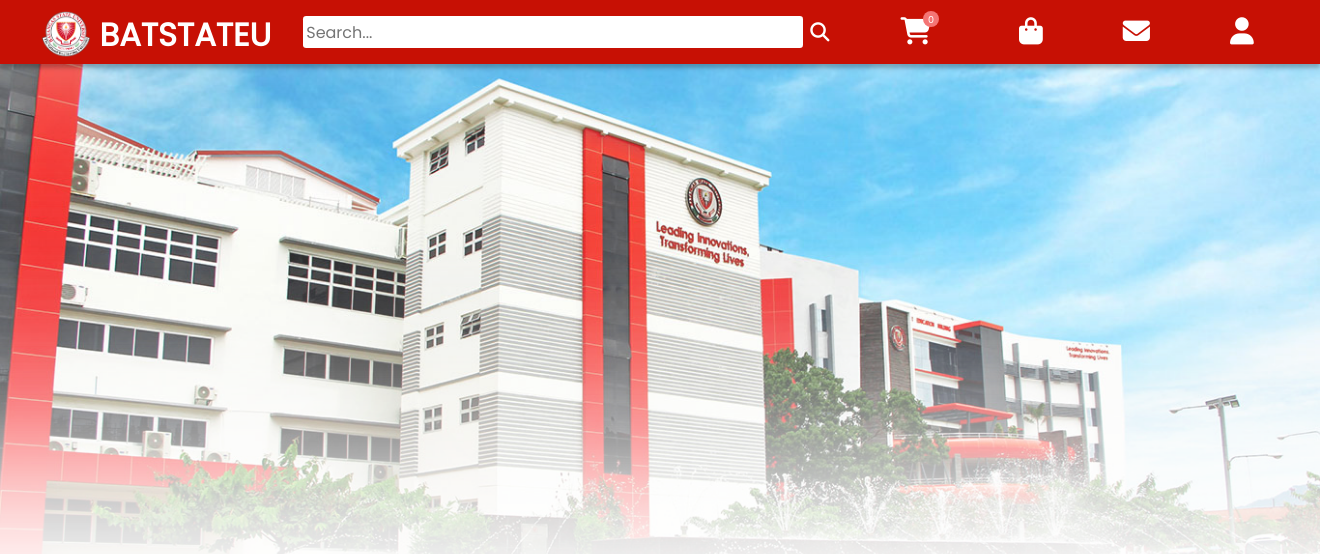
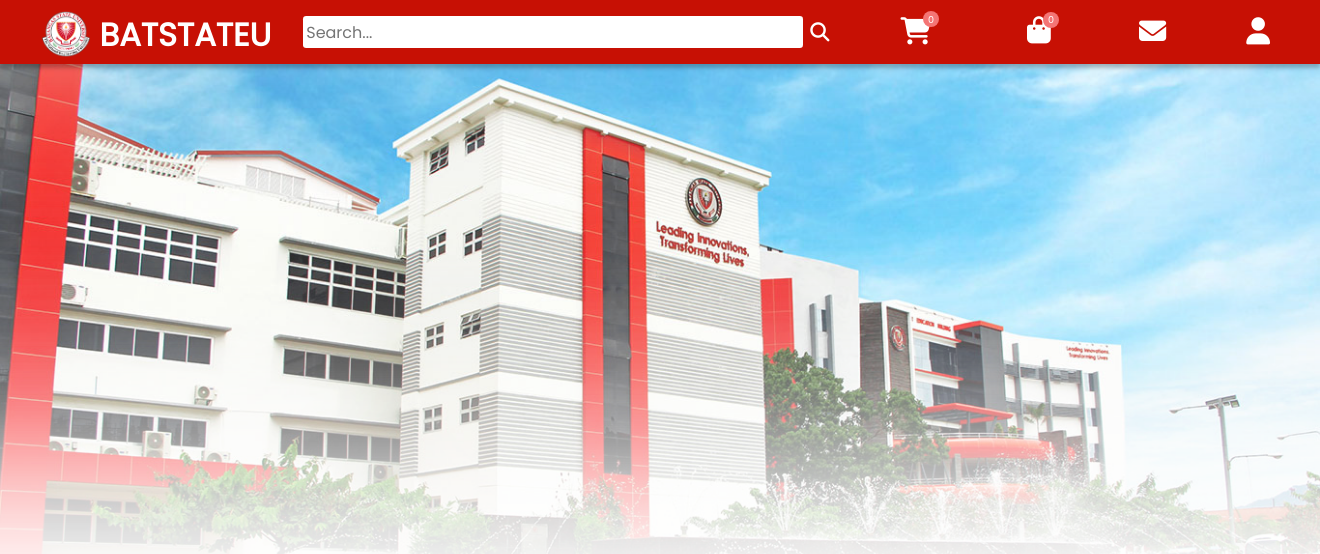
Before and after one commit to DirkSteven/bsushop, a Flask app: page / in a window 1320 px wide. Shown: the top 554 px of the page. Run offline with Flask 3, Linux system fonts and the light colour scheme; some libraries are stand-ins or nearby versions.

Commit message:
Merge dev-lance

```diff
--- a/bsumarketplace/static/css/styles.css
+++ b/bsumarketplace/static/css/styles.css
@@ -45,7 +45,6 @@
 nav .side{
     display: flex;
     list-style: none;
-    padding: 0.6rem;
     margin-right: 4rem;
     margin-left: 2rem;
     color: rgb(255, 255, 255);
@@ -54,6 +53,7 @@
     justify-content: space-between;
     gap: 5rem;
     align-items: center;
+    position: relative;
 }
 
 nav .cart:hover, .shopbag:hover, .message:hover, .acc:hover {
@@ -64,7 +64,7 @@
     justify-content: center;
     align-items: center;
 }
-nav .cart p{
+nav .cart .count {
     font-size: 0.6rem;
     padding: 0.1rem;
     width: 1rem;
@@ -72,8 +72,25 @@
     border-radius: 50%;
     background-color: #f47575;
     color: #ffffff;
+
+}
+#cart-ctr{
     margin-left: -0.5rem;
     margin-top: -10px;
+}
+#order-ctr{
+    position: relative;
+    font-size: 0.6rem;
+    padding: 0.1rem;
+    width: 1rem;
+    height: 1rem;
+    border-radius: 50%;
+    background-color: #f47575;
+    color: #ffffff;
+    margin-top: -2.5rem;
+    margin-bottom: 1.6rem;
+    margin-left: 1.5rem;
+    z-index: 100;
 }
 
 
@@ -113,6 +130,7 @@
 }
 .custom-link1{
     color: #c71004;
+    margin-left: 5px;
 }
 .custom-link1:hover{
     color: #f61909;
@@ -339,13 +357,13 @@
     align-items: center;
     justify-content: center;
     background-color: #c71004;
-    width: 94%;
-    margin: 10px;
+    width: 97%;
     border: none;
     color: #ffffff;
     border-radius: 0.2rem;
     padding: 0.5rem;
     margin-top: 2rem;
+    margin-bottom: 1rem;
     box-shadow: 0 4px 8px 0 rgba(0, 0, 0, 0.2);
 }
 .log_in .log_btn:hover{
@@ -364,6 +382,9 @@
     align-items: center;
     justify-content: center;
     color: #9f180e;
+}
+.form_pop label{
+    margin-top: 1rem;
 }
 #showSignUp:hover{
     color:#f61909 ;
@@ -422,13 +443,13 @@
     align-items: center;
     justify-content: center;
     background-color: #c71004;
-    width: 94%;
-    margin: 10px;
+    width: 97%;
     border: none;
     color: #ffffff;
     border-radius: 0.2rem;
     padding: 0.5rem;
     margin-top: 2rem;
+    margin-bottom: 1rem;
     box-shadow: 0 4px 8px 0 rgba(0, 0, 0, 0.2);
 }
 .sign_btn:hover{
@@ -791,3 +812,11 @@
     z-index: 1000;
 
 }
+.cart-size {
+    display: flex;
+    align-items: center; /* Align items vertically in the center */
+  }
+
+  .cart-size label {
+    margin-right: 5px; /* Add some spacing between 'Size:' and the actual size */
+  }
--- a/bsumarketplace/static/js/addTocart.js
+++ b/bsumarketplace/static/js/addTocart.js
@@ -62,7 +62,7 @@
 
     // Optionally, you can update the cart display here
     updateCartDisplay();
-    updateItemCount(1);
+    updateItemCount(quantity);
 }
 function updateCartDisplay() {
     // Get the cart container
@@ -96,7 +96,7 @@
 }
 
 function CartBoxComponent(title, price, imgSrc, size, quantity) {
-    const cartSize = size ? `Size: ${size}` : 'Size: N/A'; // If size is falsy, set it to 'N/A'
+    const cartSize = size ? `${size}` : ' N/A'; // If size is falsy, set it to 'N/A'
 
     return `
         <div class="prod-box" id="cart-box">
@@ -105,7 +105,10 @@
             <div class="detail-box">
                 <div class="cart-product-title">${title}</div>
                 <div class="cart-price">${price}</div>
-                <div class="cart-size">${cartSize}</div>
+                <div class="cart-size">
+                <label for="cartSize">Size: </label>
+                <div class="cart-size" id="cartSize">${cartSize}</div>
+                </div>
                 <div class="cart-quantity"> Qty: ${quantity}</div>
             </div>
             <i class='bx bxs-trash-alt cart-remove' onclick="removeItemFromCart('${title}', '${size}')"></i>
@@ -148,10 +151,18 @@
 
 let itemCount = 0;
 
-// Function to update the item count
-function updateItemCount(change) {
-    // Update the itemCount based on the change value
-    itemCount += change;
+function updateItemCount() {
+    // Create a Set to store unique item identifiers
+    const uniqueItems = new Set();
+
+    // Count the number of unique items in the cart
+    cartItems.forEach(item => {
+        const itemIdentifier = `${item.title}-${item.size}`;
+        uniqueItems.add(itemIdentifier);
+    });
+
+    // Update the itemCount based on the number of unique items
+    itemCount = uniqueItems.size;
 
     // Get the element where you want to display the item count
     const itemCountElement = document.querySelector('#cart-ctr');
--- a/bsumarketplace/static/js/orders.js
+++ b/bsumarketplace/static/js/orders.js
@@ -1,6 +1,7 @@
 const ordersIcon = document.querySelector("#ordersIcon");
 const order = document.querySelector("#orderTab"); // Ensure this ID matches your HTML
 const closeOrder = document.querySelector("#closeOrder");
+
 
 ordersIcon.addEventListener("click", () => {
     order.classList.add("active");
@@ -35,38 +36,68 @@
 
         // Remove the item from the cart
         removeItemFromCart(title, size);
+
     });
 
-    // Close the cart after moving items to the order tab
-    order.classList.remove("active");
+    updateOrderCount(1);
 });
 
 function addToOrderTab() {
+    // Assuming selectedProductInfo is a global variable
+    if (!selectedProductInfo) {
+        console.error("No selected product information available.");
+        return;
+    }
+
     const selectedProduct = products.find(p => p.name === selectedProductInfo.name);
 
     if (selectedProduct) {
-      const title = selectedProductInfo.name;
-      const price = selectedProduct.hasSizes ? selectedProductInfo.price : selectedProduct.price.toFixed(2);
-      const imgSrc = selectedProductInfo.imageUrl;
-      const size = selectedProduct.hasSizes ? selectedProductInfo.size : 'N/A';
-      const quantity = selectedProductInfo.quantity;
+        // Get the quantity from the input field
+        const quantityInput = document.getElementById('quantity');
+        const quantity = parseInt(quantityInput.value, 10);
 
-      // Add the item to the order tab
-      const orderBox = OrderBoxComponent(title, price, imgSrc, size, quantity);
-      order.querySelector('.order-content').appendChild(orderBox);
+        // Get the selected size from the size selection element
+        const sizeElement = document.getElementById('size');
+        const selectedSize = sizeElement ? sizeElement.value : 'N/A';
+
+        // Determine the price based on whether the product has sizes
+        const price = selectedProduct.hasSizes
+            ? selectedProduct.sizes[selectedSize].price.toFixed(2)
+            : selectedProduct.price.toFixed(2);
+
+        // Create a new order box
+        const orderBox = OrderBoxComponent(
+            selectedProductInfo.name,
+            price,
+            selectedProductInfo.imageUrl,
+            `Size: ${selectedSize}`,
+            quantity
+        );
+
+        // Find the order content container in the order tab
+        const orderContent = document.querySelector('.order-content');
+
+        // Append the new order box to the order tab
+        orderContent.appendChild(orderBox);
 
         // Optionally, you might want to clear the selectedProductInfo after adding to the order tab
-      selectedProductInfo = null;
+       // selectedProductInfo = null;
+        quantityInput.value = 1;
+    }
 
-      // Close the popup or perform any other necessary actions
-      closePopup();
+    updateOrderCount(1);
 }
-}
+
+
+
 function OrderBoxComponent(title, price, imgSrc, size, quantity) {
-  const orderSize = size ? `${size}` : 'N/A'; // If size is falsy, set it to 'N/A'
+    const orderSize = size ? `${size}` : 'Size: N/A'; // If size is falsy, set it to 'N/A'
+
+    // Ensure the price is properly formatted as a number
+    const numericPrice = parseFloat(price.replace(/[^\d.-]/g, ''));
 
     // Calculate total price
-  const totalPrice = (parseFloat(price.replace(/[^0-9.-]+/g,"")) * quantity).toFixed(2);
+    const totalPrice = (numericPrice * quantity).toFixed(2);
 
     // Get the current date and time
     const currentDate = new Date();
@@ -80,9 +111,9 @@
         <div class="prod-box" id="orderbox">
         <img src="${imgSrc}" alt="${title}" class="order-img">
         <div class="detail-box" id="detail-order">
-          <div class="order-product-title">Item: ${title}</div>
+            <div class="order-product-title"> ${title}</div>
             <div class="order-price">Total Price: ₱${totalPrice}</div>
-          <div class="order-size">${orderSize}</div>
+            <div class="order-size"> ${orderSize}</div>
             <div class="order-quantity"> Quantity: ${quantity}</div>
             <div class="order-date"> Order Date: ${formattedDate}</div>
         </div>
@@ -91,3 +122,18 @@
 
     return orderBox;
   }
+
+
+let orderCount = 0;
+
+// Function to update the item count
+function updateOrderCount(change) {
+    // Update the itemCount based on the change value
+    orderCount += change;
+
+    // Get the element where you want to display the item count
+    const orderCountElement = document.querySelector('#order-ctr');
+
+    // Update the display with the new item count
+    orderCountElement.textContent = orderCount;
+}
--- a/bsumarketplace/static/js/pop-upOrder.js
+++ b/bsumarketplace/static/js/pop-upOrder.js
@@ -217,7 +217,7 @@
         <input type="number" value="1" class="quantity" id="quantity" min="1" max="${hasSizes ? '' : selectedProduct.stock}">
     </div>
     <div id="buttonsSection" class="${productClass}">
-    <button id="BUY_button_${productName}" class="buy-button product-button" onclick="toggleButton('BUY_NOW', '${productName}')">
+    <button id="BUY_button_${productName}" class="buy-button product-button" onclick="toggleButton('BUY', '${productName}')">
         <img src="/static/img/BUY.png" alt="BUY Button" class="button-image">
     </button>
     <button id="Add_to_Cart_button_${productName}" class="add-to-cart-button product-button" onclick="toggleButton('Add_to_Cart', '${productName}')">
@@ -255,7 +255,7 @@
 
             // Show the quantity section when a size is selected
             quantitySection.style.display = 'block';
-
+            selectedProductInfo.price = price;
             // Update the quantity in selectedProductInfo
             const quantity = parseInt(quantityInput.value, 10);
             selectedProductInfo.quantity = quantity;
@@ -281,7 +281,7 @@
 
         // Show the quantity section when sizes are not available
         quantitySection.style.display = 'block';
-
+        selectedProductInfo.price = selectedProduct.price;
         // Update the quantity in selectedProductInfo
         const quantity = parseInt(quantityInput.value, 10);
         selectedProductInfo.quantity = quantity;
@@ -289,56 +289,57 @@
 }
 
 
+// Create an object to store button states
+const buttonStates = {};
+
 function toggleButton(type, productName) {
     const buttonId = `${type}_button_${productName}`;
     const button = document.getElementById(buttonId);
     const imagePath = `/static/img/${type}_CLICKED.png`;
 
-    // Find the selected product
-    const selectedProduct = products.find(p => p.name === productName);
+    // Set the button state to clicked
+    buttonStates[buttonId] = true;
 
-    if (type === 'Add_to_Cart' && button.dataset.clicked !== 'true') {
-        // If the button is the "Add to Cart" button and it's not clicked yet
+    const resetButtonState = () => {
+        // Reset the button state after a timeout
+        setTimeout(() => {
+            button.querySelector('.button-image').src = `/static/img/${type}.png`;
+
+            // Remove the clicked state
+            buttonStates[buttonId] = false;
+        }, 250);
+    };
+
+    if (selectedProductInfo) {
+        const selectedProduct = products.find(p => p.name === productName);
+
+        // If the product has sizes and no size is selected, prompt a message in the popup
         if (selectedProduct.hasSizes && selectedProductInfo.size === '') {
-            // If the product has sizes and no size is selected, prompt a message in the popup
             const errorMessage = document.getElementById('errorMessage');
             errorMessage.textContent = 'Please select a size.';
             errorMessage.style.color = 'red';
+
+            // Reset the button state immediately
+            resetButtonState();
             return; // Stop further execution
-        } else {
-            // Add the item to the cart
-            addItemToCart(
-                selectedProduct.name,
-                selectedProduct.hasSizes ? selectedProductInfo.size : null,
-                selectedProductInfo.imageUrl
-            );
         }
-    } else if (type === 'BUY_NOW' && button.dataset.clicked !== 'true') {
-        // If the button is the "Buy Now" button and it's not clicked yet, add the item to the order tab
-        addToOrderTab(
+
+        // Execute the corresponding action based on the button type
+        const actionFunction = type === 'Add_to_Cart' ? addItemToCart : addToOrderTab;
+        actionFunction(
             selectedProduct.name,
             selectedProduct.hasSizes ? selectedProductInfo.size : null,
-            selectedProductInfo.imageUrl,
-            selectedProductInfo.quantity
+            selectedProductInfo.imageUrl
         );
+
+        // Toggle the image source immediately
+        button.querySelector('.button-image').src = imagePath;
+
+        // Reset the button state after a timeout
+        resetButtonState();
     }
+}
 
-
-    // Toggle the image source immediately
-    button.querySelector('.button-image').src = imagePath;
-
-    // Toggle the clicked state
-    button.dataset.clicked = 'true';
-
-    console.log(`${type} button clicked for ${productName}`);
-
-    // Set a timeout to change the image back to unclicked after 500 milliseconds (adjust as needed)
-    setTimeout(() => {
-        button.querySelector('.button-image').src = `/static/img/${type}.png`;
-        button.dataset.clicked = 'false';
-        console.log(`${type} button unclicked for ${productName}`);
-    }, 250);
-}
 
 function closePopup() {
     const popup = document.getElementById('popup');
--- a/bsumarketplace/templates/index.html
+++ b/bsumarketplace/templates/index.html
@@ -37,7 +37,7 @@
       </div>
       <div class="side">
          <div class="cart"><i class="fa fa-shopping-cart" id="cartIcon"></i><p class="count" id="cart-ctr">0</p></div>
-         <div class="shopbag" ><i class="fa fa-shopping-bag" id="ordersIcon" ></i></div>
+         <div class="shopbag" ><i class="fa fa-shopping-bag" id="ordersIcon" ></i><p class="count" id="order-ctr">0</p></div>
          <div class="message"><i class="fa fa-envelope" id="messageIcon"></i></div>
          <a href="{{ url_for('login') }}" id="login" class="custom-link">
             <div class="acc" id="acc"><i class="fa fa-user"></i></div>
@@ -58,7 +58,7 @@
       <div class="total-price"> ₱0</div>
    </div>
    <!-- BUY BUTTON  -->
-   <button type="button" class="btn-buy">Buy Now</button>
+   <button type="button" class="btn-buy">Checkout</button>
    <!-- CART CLOSE  -->
    <i class='bx bx-x close' id="closeCart"></i>
 </div>
```
Also changed, not shown: bsumarketplace/templates/login.html (+16 -3 lines). Lines whose indentation alone changed are shown as unchanged.
